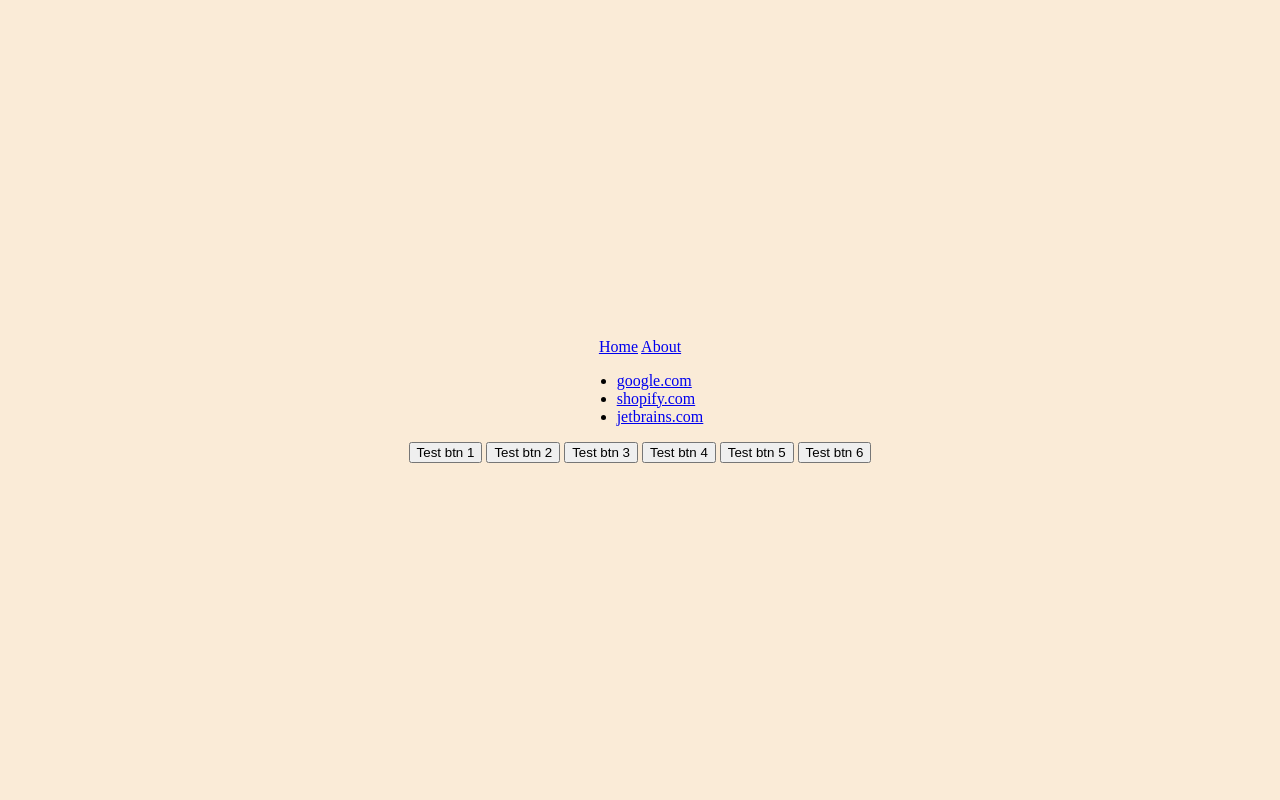
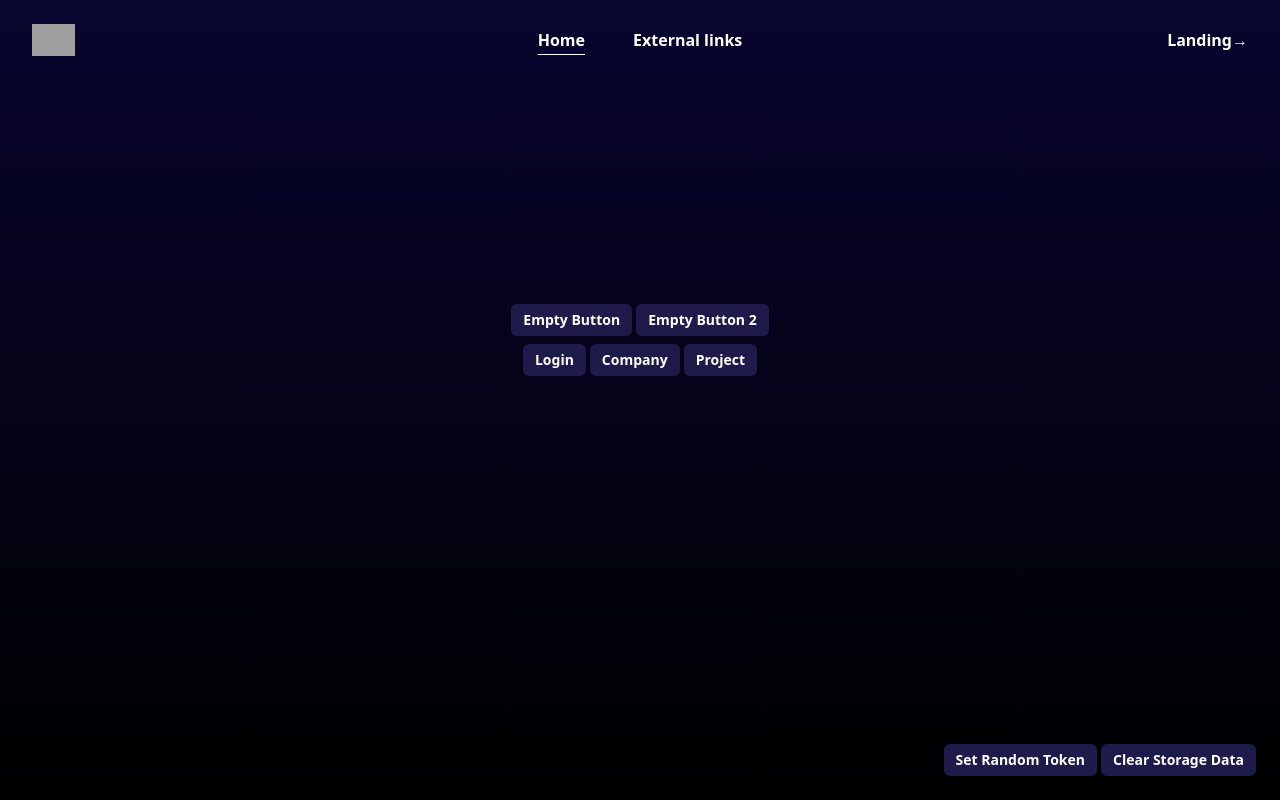
Before and after one commit to optiprism-io/optiprism-js, a website built with Vite: page src/demo/index.html in a window 1280 px wide. Built offline with nearby package versions, Linux system fonts and the light colour scheme; grey boxes are pictures that could not be loaded.

Commit message:
feat: create demo page

```diff
--- /dev/null
+++ b/src/demo/identify.js
@@ -0,0 +1,26 @@
+const TEST_USER_ID = 'user1'
+
+const TEST_COMPANY_NAME = 'Company'
+const TEST_COMPANY_ID = 'campaign1'
+const TEST_COMPANY_PROPS = {
+  prop1: 'test',
+}
+
+const TEST_PROJECT_NAME = 'Project'
+const TEST_PROJECT_ID = 'project1'
+
+const identifyUserBtn = document.querySelectorAll('[data-identify-user]')[0]
+const identifyCompanyBtn = document.querySelectorAll('[data-identify-company]')[0]
+const identifyGroupBtn = document.querySelectorAll('[data-identify-project]')[0]
+
+identifyUserBtn.addEventListener('click', () => {
+  globalThis.optiprism.user.identify(TEST_USER_ID)
+})
+
+identifyCompanyBtn.addEventListener('click', () => {
+  globalThis.optiprism.group.identify(TEST_COMPANY_NAME, TEST_COMPANY_ID, TEST_COMPANY_PROPS)
+})
+
+identifyGroupBtn.addEventListener('click', () => {
+  globalThis.optiprism.group.identify(TEST_PROJECT_NAME, TEST_PROJECT_ID)
+})
--- a/src/demo/index.html
+++ b/src/demo/index.html
@@ -2,51 +2,88 @@
 <html lang="en">
   <head>
     <meta charset="UTF-8" />
-    <title>OptiPrism JS test</title>
+    <title>Optiprism Browser | Home</title>
     <script src="./optiprism-min.umd.js"></script>
     <link rel="stylesheet" href="./style.css" />
+    <link rel="icon" href="favicon.svg" type="image/x-icon" />
+    <script src="https://cdn.tailwindcss.com"></script>
   </head>
 
-  <body>
-    <div class="app">
-      <nav>
-        <a href="index.html">Home</a>
-        <a href="about.html">About</a>
+  <body class="min-h-screen">
+    <header class="grid grid-cols-[1fr_7fr_1fr] items-center justify-between p-6 px-8">
+      <img
+        class="flex h-8"
+        src="https://optiprism.io/assets/img/logo_black.svg"
+        alt="optiprism-logo"
+      />
+      <nav class="flex justify-center w-auto gap-x-12">
+        <a href="./index.html" class="font-semibold text-white underline underline-offset-8">
+          Home
+        </a>
+        <a href="./external-links.html" class="font-semibold text-white"> External links </a>
       </nav>
+      <a
+        href="https://optiprism.io/"
+        class="flex justify-end font-semibold text-white"
+        target="_blank"
+      >
+        Landing <span>&rarr;</span>
+      </a>
+    </header>
 
-      <div class="test-link-block">
-        <ul>
-          <li>
-            <a href="http://google.com" id="link1" class="test-link1 test-link2" target="_blank">
-              google.com
-            </a>
-          </li>
-          <li>
-            <a
-              href="https://www.shopify.com"
-              id="link2"
-              class="test-link1 test-link2"
-              target="_blank"
-            >
-              shopify.com
-            </a>
-          </li>
-          <li>
-            <a href="https://jetbrains.com" class="test-link1 test-link2"> jetbrains.com </a>
-          </li>
-        </ul>
+    <div class="mx-auto flex flex-col text-center gap-2 max-w-2xl py-56">
+      <div>
+        <button
+          type="button"
+          class="rounded-md bg-indigo-950 px-3 py-1.5 text-sm font-semibold text-white hover:bg-indigo-800"
+        >
+          Empty Button
+        </button>
+        <button
+          type="button"
+          class="rounded-md bg-indigo-950 px-3 py-1.5 text-sm font-semibold text-white hover:bg-indigo-800"
+        >
+          Empty Button 2
+        </button>
       </div>
+      <div class="flex m-auto gap-1">
+        <span
+          class="rounded-md cursor-pointer bg-indigo-950 px-3 py-1.5 text-sm font-semibold text-white hover:bg-indigo-800"
+          data-identify-user
+        >
+          Login
+        </span>
+        <span
+          class="rounded-md cursor-pointer bg-indigo-950 px-3 py-1.5 text-sm font-semibold text-white hover:bg-indigo-800"
+          data-identify-company
+        >
+          Company
+        </span>
+        <span
+          class="rounded-md cursor-pointer bg-indigo-950 px-3 py-1.5 text-sm font-semibold text-white hover:bg-indigo-800"
+          data-identify-project
+        >
+          Project
+        </span>
+      </div>
+    </div>
 
-      <div class="test-btn-block">
-        <button class="test-btn1 test-btn2" name="test-name" id="btn">Test btn 1</button>
-        <button class="button btn" name="test-name2">Test btn 2</button>
-        <button class="btn1 test-btn2" name="test-name2">Test btn 3</button>
-        <button class="primary-btn common">Test btn 4</button>
-        <button id="btn-primary">Test btn 5</button>
-        <button name="btn-primary">Test btn 6</button>
-      </div>
+    <div class="absolute end-6 bottom-6 flex gap-1">
+      <span
+        class="rounded-md cursor-pointer bg-indigo-950 px-3 py-1.5 text-sm font-semibold text-white hover:bg-indigo-800"
+        data-set-token
+      >
+        Set Random Token
+      </span>
+      <span
+        class="rounded-md cursor-pointer bg-indigo-950 px-3 py-1.5 text-sm font-semibold text-white hover:bg-indigo-800"
+        data-clear-storage
+      >
+        Clear Storage Data
+      </span>
     </div>
   </body>
 
   <script src="./main.js"></script>
+  <script src="./identify.js"></script>
 </html>
--- a/src/demo/main.js
+++ b/src/demo/main.js
@@ -7,3 +7,16 @@ if (token) localStorage.setItem(LS_TOKEN_KEY, token)
 globalThis.optiprism.configure({
   token,
 })
+
+const setTokenBtn = document.querySelectorAll('[data-set-token]')[0]
+const clearStorageBtn = document.querySelectorAll('[data-clear-storage]')[0]
+
+setTokenBtn.addEventListener('click', () => {
+  const url = new URL(location.href)
+  url.searchParams.set('token', self.crypto.randomUUID())
+  location.href = url.href
+})
+
+clearStorageBtn.addEventListener('click', () => {
+  localStorage.clear()
+})
--- a/src/demo/style.css
+++ b/src/demo/style.css
@@ -1,11 +1,3 @@
 body {
-  margin: 0;
+  background: linear-gradient(180deg, #08052f, black 100%);
 }
-
-.app {
-  background-color: antiquewhite;
-  display: grid;
-  place-items: center;
-  align-content: center;
-  height: 100vh;
-}
```
Also changed, not shown: src/demo/about.html (deleted, +0 -17 lines), src/demo/external-links.html (added, +78 -0 lines).
